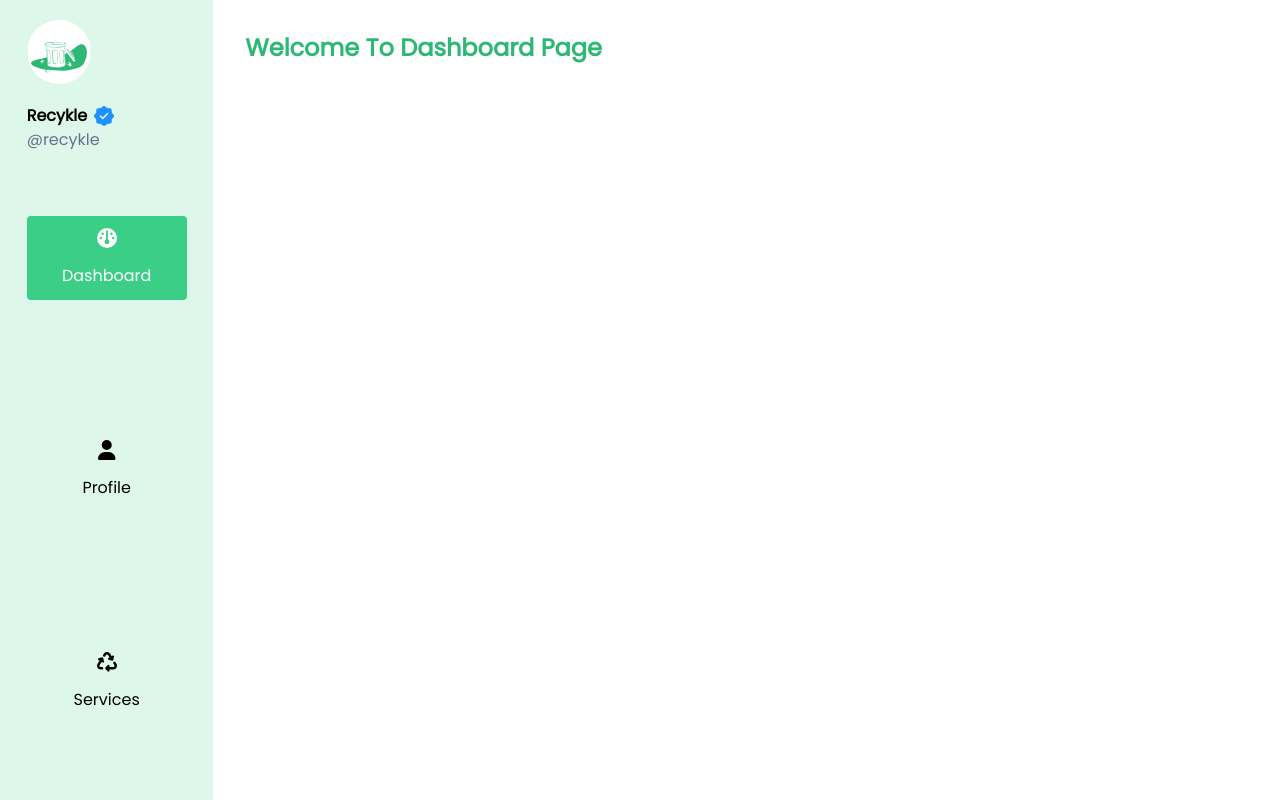
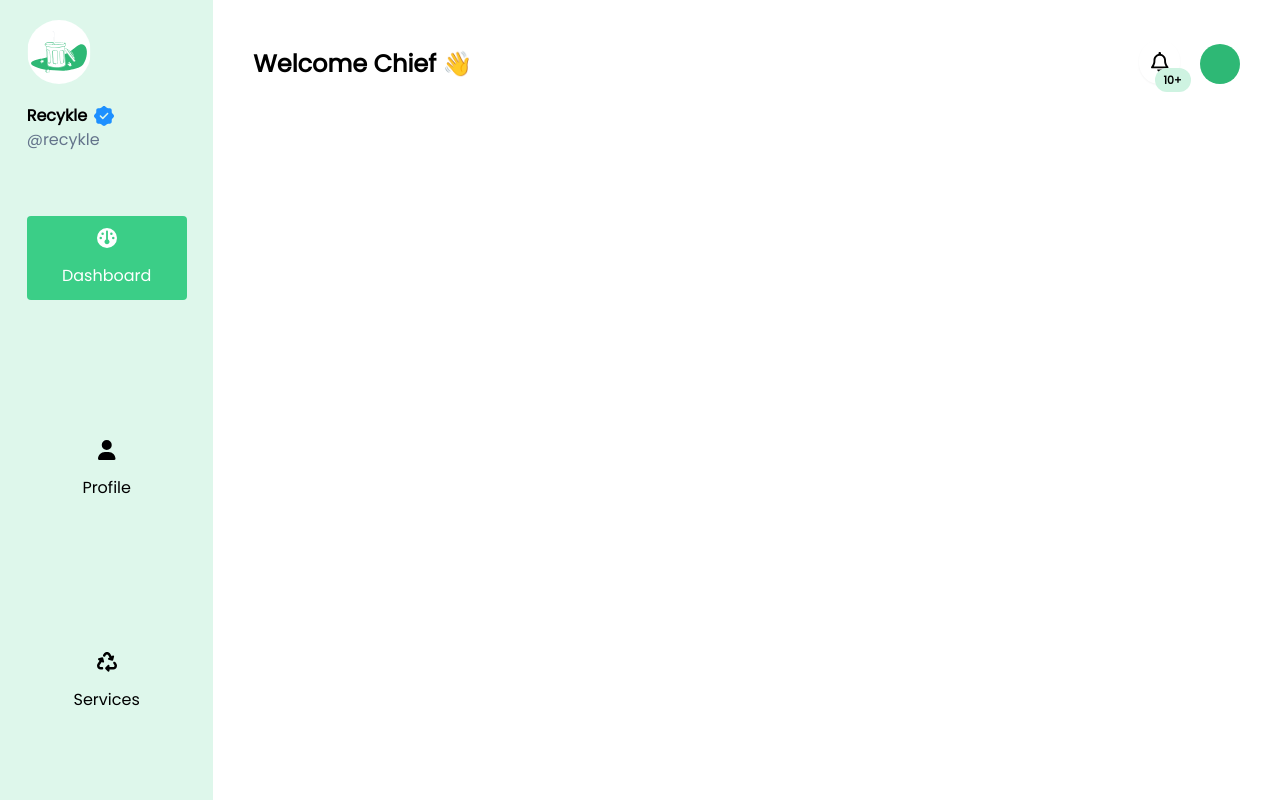
Before and after one commit to Adedoyin-Emmanuel/Recykle, a React (Vite) app: page /company/dashboard in a window 1280 px wide. Built offline with nearby package versions, Linux system fonts and the light colour scheme.

Commit message:
Added company dashboard component

```diff
--- /dev/null
+++ b/src/components/CompanyDashboardHeader/CompanyDashboardHeader.tsx
@@ -0,0 +1,193 @@
+/* eslint-disable @typescript-eslint/no-explicit-any */
+import React, { useState, useEffect, useRef } from "react";
+import { FontAwesomeIcon } from "@fortawesome/react-fontawesome";
+import { faBell } from "@fortawesome/free-regular-svg-icons";
+
+interface CompanyDashboardHeaderProps
+  extends React.HTMLAttributes<HTMLDivElement> {
+  className?: string;
+}
+
+const CompanyDashboardHeader: React.FC = ({
+  className,
+  ...others
+}: CompanyDashboardHeaderProps): JSX.Element => {
+  const [isNotificationDropdownVisible, setIsNotificationDropdownVisible] =
+    useState(false);
+  const [isProfileDropdownVisible, setIsProfileDropdownVisible] =
+    useState(false);
+
+  const notificationRef: any = useRef(null);
+  const profileRef: any = useRef(null);
+
+  useEffect(() => {
+    const closeDropdowns = (event: MouseEvent) => {
+      if (
+        isNotificationDropdownVisible &&
+        notificationRef.current &&
+        !notificationRef.current.contains(event.target as Node)
+      ) {
+        setIsNotificationDropdownVisible(false);
+      }
+    };
+
+    window.addEventListener("click", closeDropdowns);
+
+    return () => {
+      window.removeEventListener("click", closeDropdowns);
+    };
+  }, [isNotificationDropdownVisible]);
+
+  useEffect(() => {
+    const closeDropdowns = (event: MouseEvent) => {
+      if (
+        isProfileDropdownVisible &&
+        profileRef.current &&
+        !profileRef.current.contains(event.target as Node)
+      ) {
+        setIsProfileDropdownVisible(false);
+      }
+    };
+
+    window.addEventListener("click", closeDropdowns);
+
+    return () => {
+      window.removeEventListener("click", closeDropdowns);
+    };
+  }, [isProfileDropdownVisible]);
+
+  const toggleNotificationDropdown = () => {
+    setIsNotificationDropdownVisible(!isNotificationDropdownVisible);
+  };
+
+  const toggleProfileDropdown = () => {
+    setIsProfileDropdownVisible(!isProfileDropdownVisible);
+  };
+
+  const notificationItems = [
+    {
+      id: 1,
+      text: "New message from henqsoft",
+      onClick: (id: number) => {
+        console.log(`Hello notification ${id}`);
+      },
+    },
+    {
+      id: 2,
+      text: "Reminder: Meeting at 3 PM",
+      onClick: (id: number) => {
+        console.log(`Hello notification ${id}`);
+      },
+    },
+    {
+      id: 3,
+      text: "Recycling successful",
+      onClick: (id: number) => {
+        console.log(`Hello notification ${id}`);
+      },
+    },
+  ];
+
+  const profileMenuItems = [
+    {
+      id: 1,
+      text: "Edit Profile",
+      onClick: (id: number) => {
+        console.log(`Hello profile item  ${id}`);
+      },
+    },
+    {
+      id: 2,
+      text: "Change Password",
+      onClick: (id: number) => {
+        console.log(`Hello profile item  ${id}`);
+      },
+    },
+    {
+      id: 3,
+      text: "Logout",
+      onClick: (id: number) => {
+        console.log(`Hello profile item  ${id}`);
+      },
+    },
+  ];
+
+  return (
+    <section
+      className={`dashboard-header w-full flex items-center justify-between p-2 mb-3 ${className}`}
+      {...others}
+    >
+      <section className="greeting">
+        <h3 className="text-[20px] md:text-2xl font-bold capitalize ">
+          welcome chief 👋
+        </h3>
+      </section>
+
+      <section className="action-icons flex items-center justify-around gap-x-5">
+        <section
+          className="notification cursor-pointer relative"
+          ref={notificationRef}
+        >
+          <FontAwesomeIcon
+            icon={faBell}
+            size={"lg"}
+            className="transition-colors transform-gpu hover:bg-slate-100 p-3 shadow-sm rounded-full hover:text-green-300"
+            onClick={toggleNotificationDropdown}
+          />
+
+          <section
+            className="notification-numbers absolute top-7 left-4 bg-green-10 flex items-center justify-center p-3 h-5 w-9 rounded-full"
+            onClick={toggleNotificationDropdown}
+          >
+            <p className="notification-number text-[11px] font-bold ">10+</p>
+          </section>
+          {isNotificationDropdownVisible && (
+            <div className="notification-dropdown absolute  top-full w-72 right-0 bg-white z-[100] rounded-md shadow-md p-4">
+              <h4 className="mb-2 font-bold text-gray-800 capitalize">
+                Notifications
+              </h4>
+              {notificationItems.map((item) => (
+                <p
+                  key={item.id}
+                  className="text-sm p-2 hover:bg-green-10 rounded"
+                  onClick={() => item.onClick(item.id)}
+                >
+                  {item.text}
+                </p>
+              ))}
+            </div>
+          )}
+        </section>
+
+        <section
+          className="profile-image cursor-pointer relative"
+          ref={profileRef}
+        >
+          <section
+            className="bg-green-300 h-10 w-10 rounded-full"
+            onClick={toggleProfileDropdown}
+          ></section>
+
+          {isProfileDropdownVisible && (
+            <div className="profile-dropdown absolute  top-full w-72 right-0 bg-white z-[100] rounded-md shadow-md p-4">
+              <h4 className="mb-2 font-bold text-gray-800 capitalize">
+                Profile Menu
+              </h4>
+              {profileMenuItems.map((item) => (
+                <p
+                  key={item.id}
+                  className="text-sm p-2 hover:bg-green-10 rounded"
+                  onClick={() => item.onClick(item.id)}
+                >
+                  {item.text}
+                </p>
+              ))}
+            </div>
+          )}
+        </section>
+      </section>
+    </section>
+  );
+};
+
+export default CompanyDashboardHeader;
--- a/src/pages/CompanyDashboard/CompanyDashboard.tsx
+++ b/src/pages/CompanyDashboard/CompanyDashboard.tsx
@@ -1,11 +1,11 @@
 import React from "react";
 import CompanyDashboardComponent from "../../components/CompanyDashboardComponent/CompanyDashboardComponent";
+import CompanyDashboardHeader from "../../components/CompanyDashboardHeader/CompanyDashboardHeader";
+
 const CompanyDashboard: React.FC = (): JSX.Element => {
   return (
     <CompanyDashboardComponent onDashboardPage>
-      <h3 className="text-green-300 font-bold text-2xl capitalize">
-        welcome to dashboard page
-      </h3>
+      <CompanyDashboardHeader />
     </CompanyDashboardComponent>
   );
 };
```
